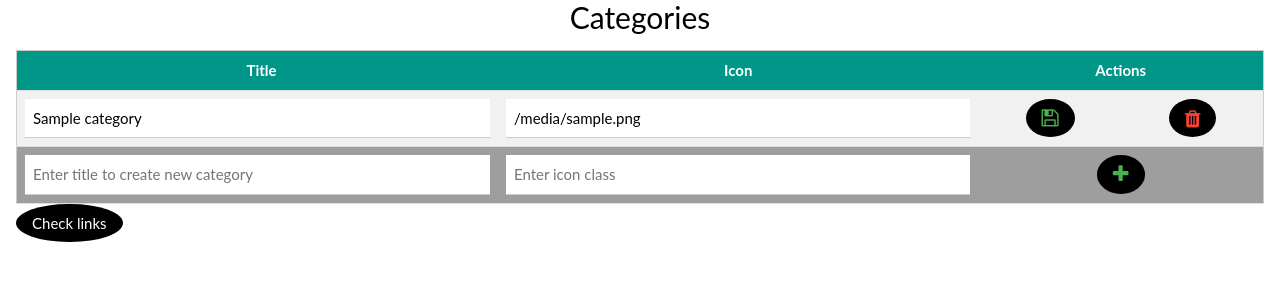
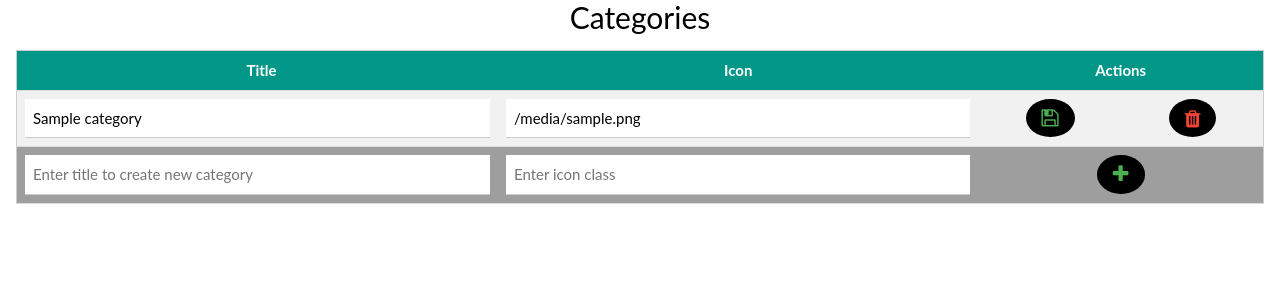
Before and after one commit to Goraved/AQA_topics, a Flask app: template templates/god.html in a window 1280 px wide. Shown: the part 448-750 px from the top of the page. Run offline with Flask 2, Linux system fonts and the light colour scheme; the template is opened without the code that fills it: most values are stand-ins (such as "Sample title", 1, 10 or a date in 2020).

Commit message:
Remove button

```diff
--- a/templates/god.html
+++ b/templates/god.html
@@ -125,7 +125,6 @@
             </form>
         </tr>
     </table>
-    <a href="/check_links" class="w3-button w3-medium w3-circle w3-black" type="submit">Check links</a>
 </div>
 
 </body>
```
